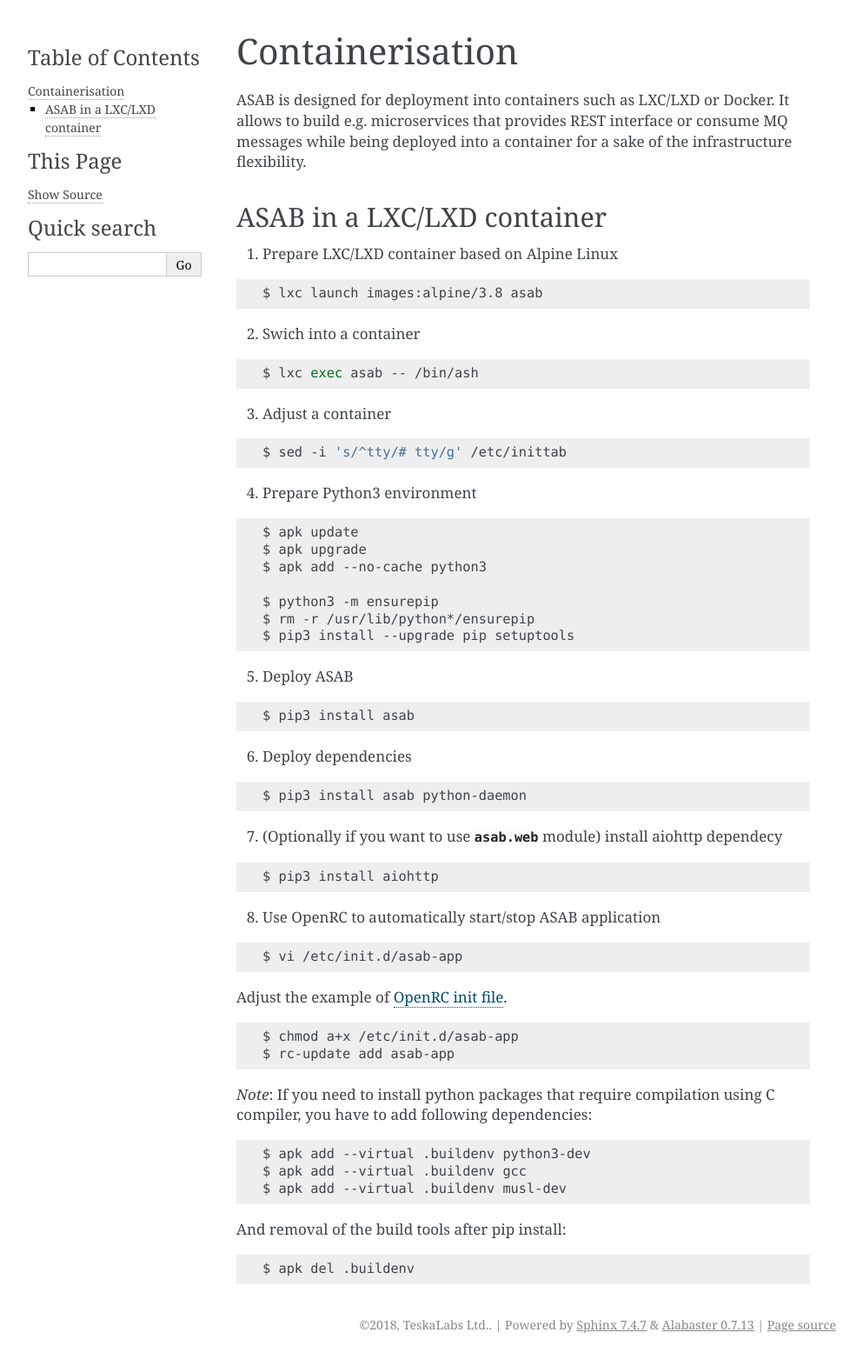
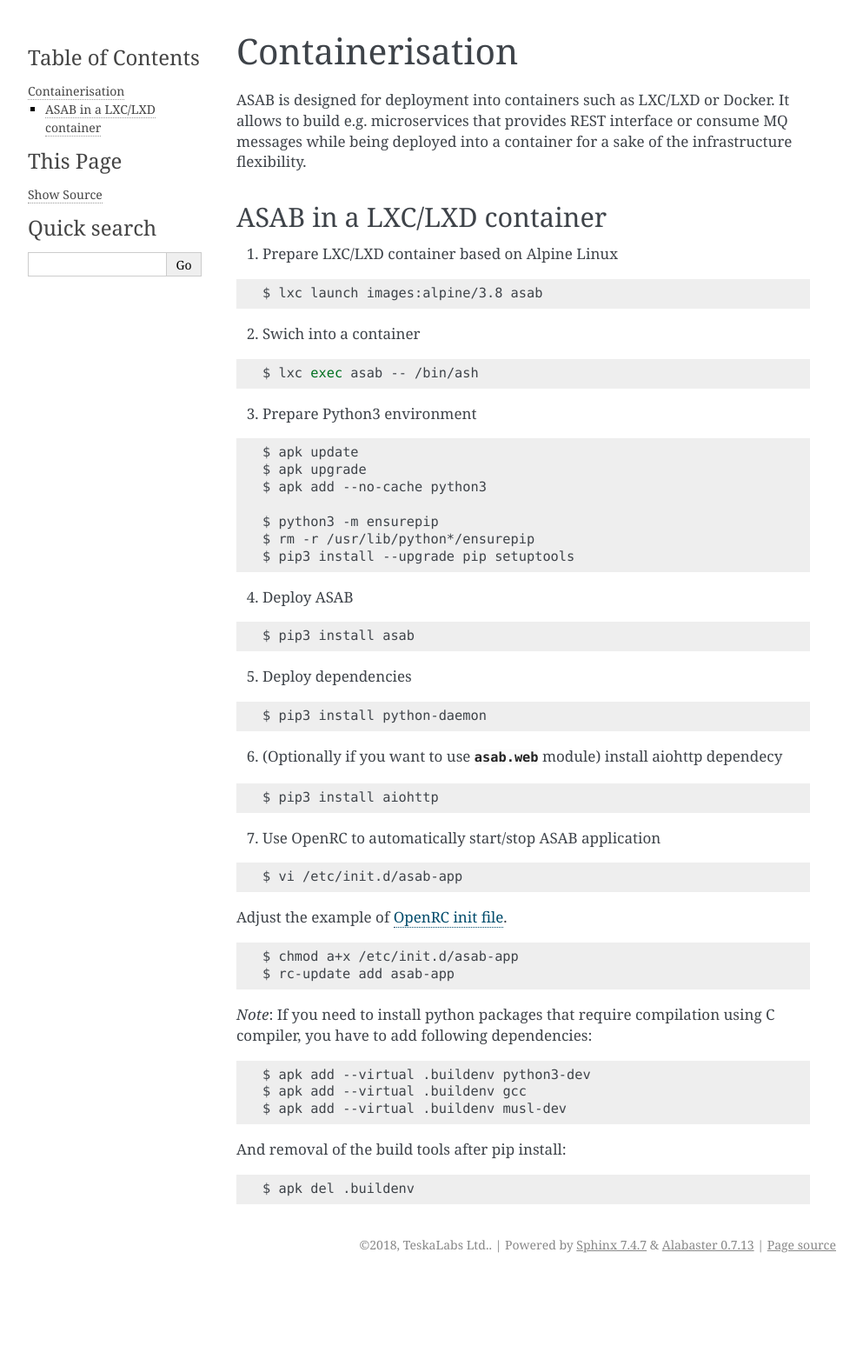
Before and after one commit to TeskaLabs/asab, a Sphinx documentation site: the page built from doc/admin/containers.rst, in a window 1280 px wide. Shown: the whole page at 87% size, without its empty margins (148-1141 px from the left). Built offline with Sphinx 7.4.7, drawn with Linux system fonts in a browser that asks for light colours; the version number is read from the project's files by our own code; after the commit the page ends 1471 px from its top, so only the background shows below that.

Commit message:
Adjustment of the containers LXD config.

```diff
--- a/doc/admin/containers.rst
+++ b/doc/admin/containers.rst
@@ -22,14 +22,7 @@
 	$ lxc exec asab -- /bin/ash
 
 
-3. Adjust a container
-
-.. code-block:: bash
-
-	$ sed -i 's/^tty/# tty/g' /etc/inittab
-
-
-4. Prepare Python3 environment
+3. Prepare Python3 environment
 
 .. code-block:: bash
 
@@ -42,28 +35,28 @@
 	$ pip3 install --upgrade pip setuptools
 
 
-5. Deploy ASAB
+4. Deploy ASAB
 
 .. code-block:: bash
 
 	$ pip3 install asab
 
 
-6. Deploy dependencies
+5. Deploy dependencies
 
 .. code-block:: bash
 
-	$ pip3 install asab python-daemon
+	$ pip3 install python-daemon
 
 
-7. (Optionally if you want to use :py:mod:`asab.web` module) install aiohttp dependecy
+6. (Optionally if you want to use :py:mod:`asab.web` module) install aiohttp dependecy
 
 .. code-block:: bash
 
 	$ pip3 install aiohttp
 
 
-8. Use OpenRC to automatically start/stop ASAB application
+7. Use OpenRC to automatically start/stop ASAB application
 
 .. code-block:: bash
 
```
